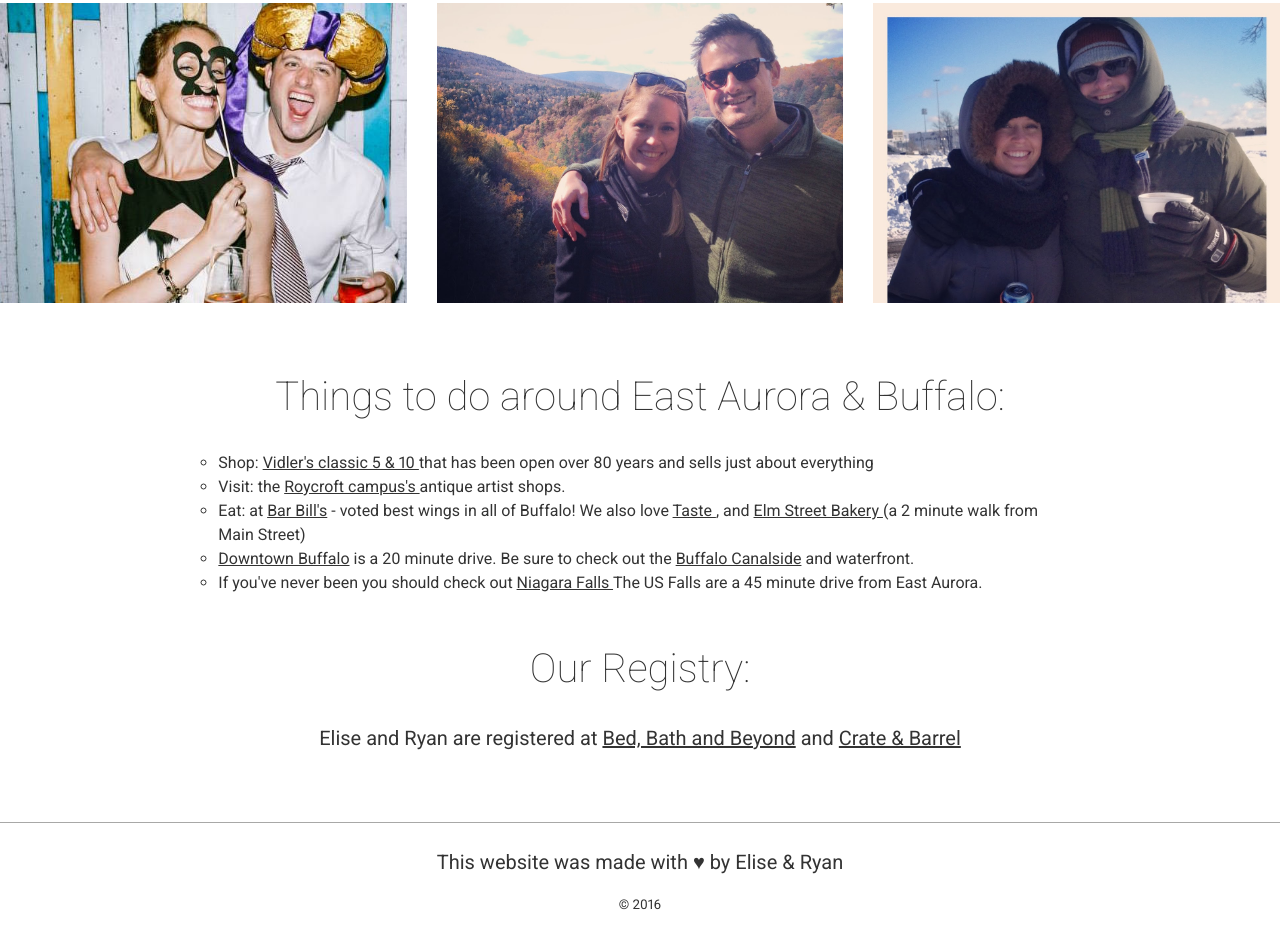
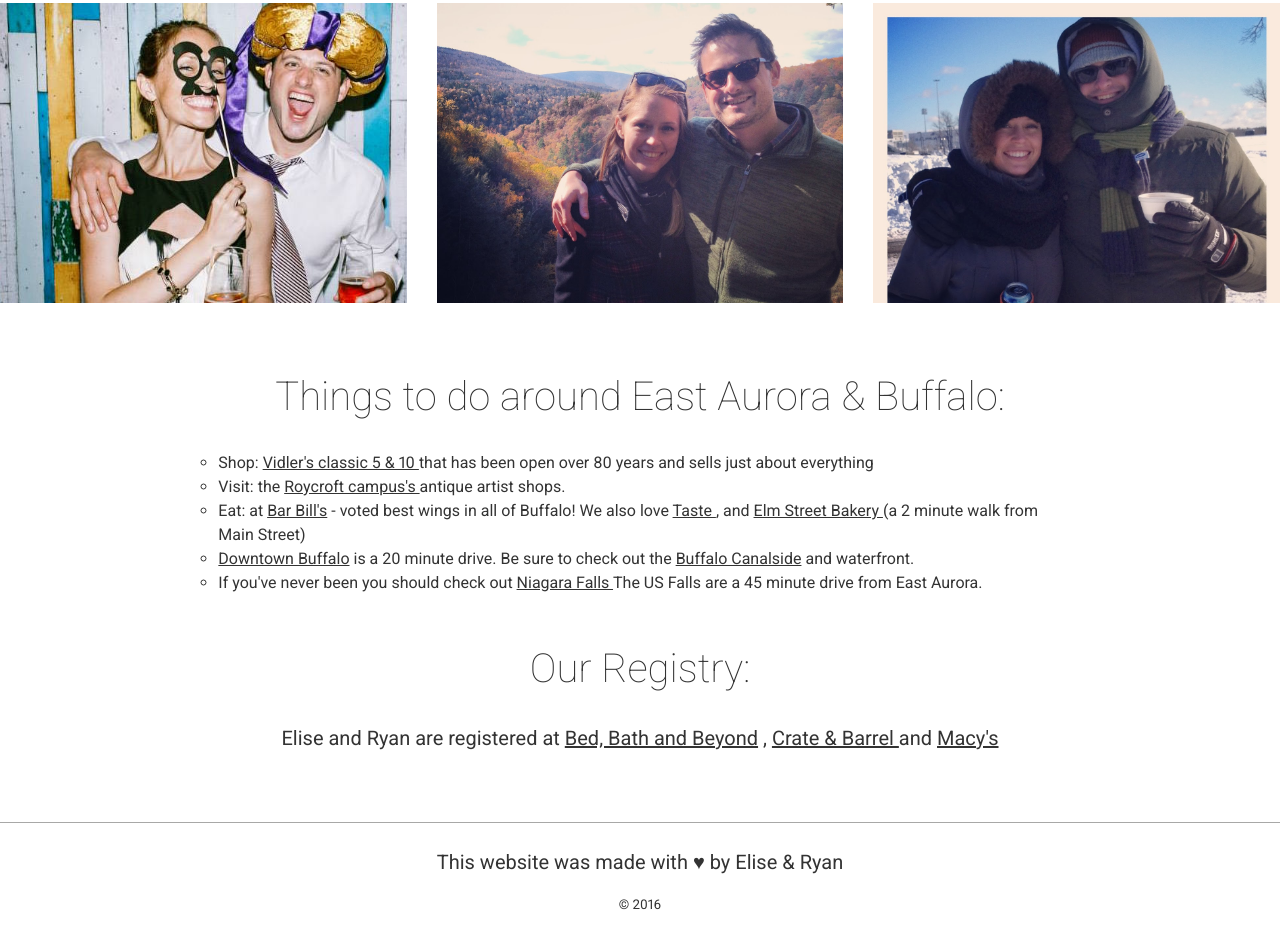
Before and after one commit to ryhinchey/eliseandryan, a website: page index.html in a window 1280 px wide. Shown: the part 4121-5067 px from the top of the page. Drawn offline with Linux system fonts and the light colour scheme.

Commit message:
adding macys

```diff
--- a/index.html
+++ b/index.html
@@ -108,7 +108,7 @@ src="https://www.google.com/maps/embed/v1/place?q=Obrien's%20Sleepy%20Hollow%20E
       <div id="registry">
         <div class="container">
           <h2 class="top-centered"> Our Registry:</h2>
-          <p> Elise and Ryan are registered at <a href="http://www.bedbathandbeyond.com/store/giftregistry/view_registry_guest.jsp?pwsToken=&eventType=Wedding&registryId=542986171&pwsurl=" target="blank">Bed, Bath and Beyond</a> and <a href="http://www.crateandbarrel.com/gift-registry/elise-layton-and-ryan-hinchey/r5475683" target="blank"> Crate &amp; Barrel </a></p>
+          <p> Elise and Ryan are registered at <a href="http://www.bedbathandbeyond.com/store/giftregistry/view_registry_guest.jsp?pwsToken=&eventType=Wedding&registryId=542986171&pwsurl=" target="blank">Bed, Bath and Beyond</a> , <a href="http://www.crateandbarrel.com/gift-registry/elise-layton-and-ryan-hinchey/r5475683" target="blank"> Crate &amp; Barrel </a> and <a href="http://www1.macys.com/registry/wedding/guest/?registryId=6548713&cm_sp=EXPERIMENT-_-Registry_16B_GVR1-_-None" target="blank">Macy's</a></p>
         </div>
       </div>
 
```
Also changed, not shown: dist/index.html.
